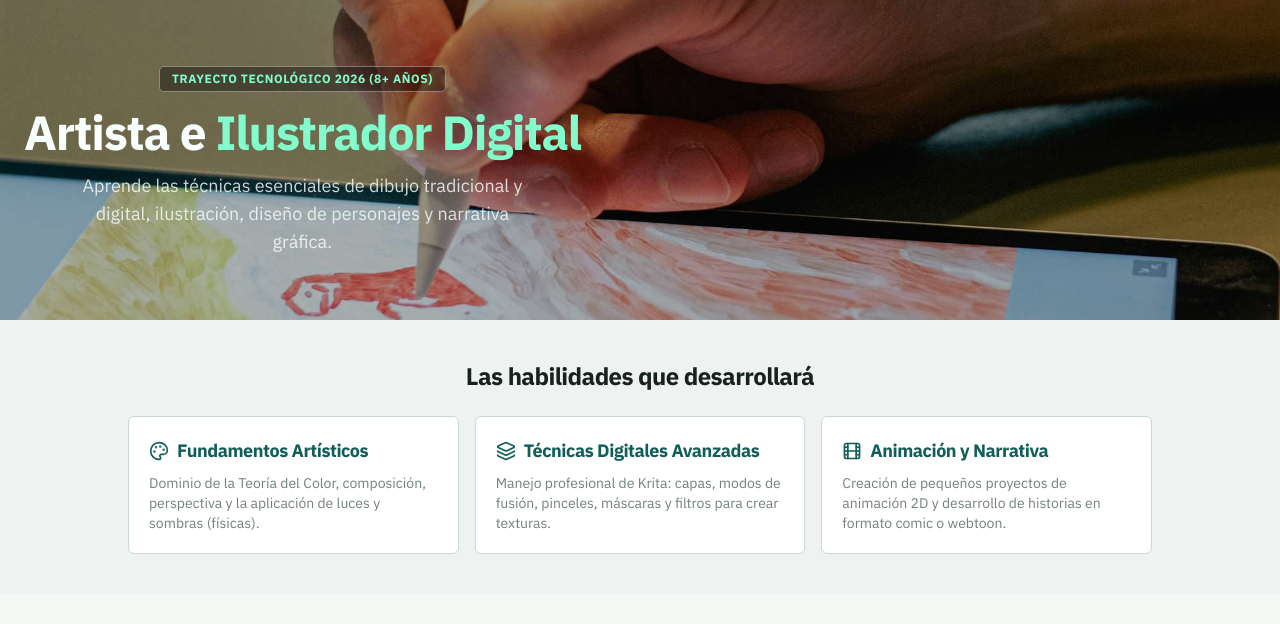
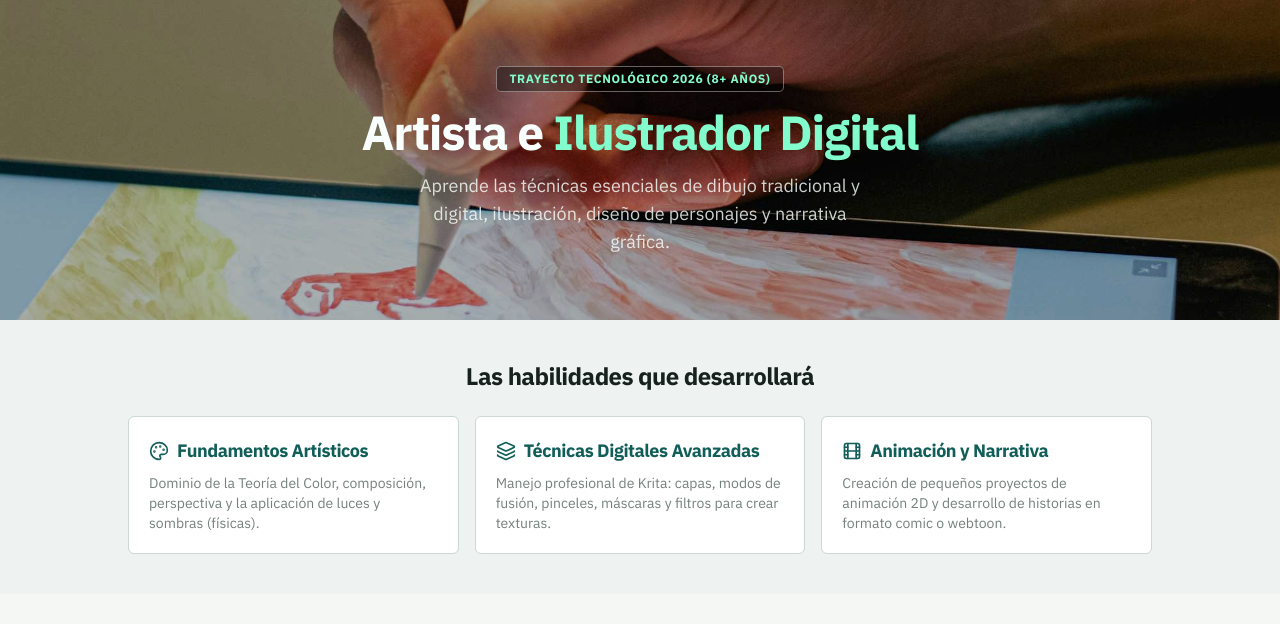
Before and after one commit to RealLotex/cerebroscreativoswebsite, a website: page arte-digital.html in a window 1280 px wide. Shown: the top 624 px of the page. Drawn offline with nearby package versions, Linux system fonts and the light colour scheme.

Commit message:
Centrar texto de heroes en todos los trayectos

```diff
--- a/brand-theme.css
+++ b/brand-theme.css
@@ -159,14 +159,29 @@ body.proposal-light header > .max-w-7xl > .relative.z-10 .text-shadow-md {
 }
 
 /* Trajectory detail heroes: dark image treatment, light copy; sections below stay light. */
+body.detail-light header {
+  text-align: center !important;
+}
+
+body.detail-light header > .relative.z-10 {
+  width: 100%;
+  margin-left: auto;
+  margin-right: auto;
+  text-align: center !important;
+}
+
 body.detail-light header h1,
 body.detail-light header h2,
 body.detail-light header h3 {
   color: #f8fffc !important;
+  text-align: center !important;
 }
 
 body.detail-light header p {
   color: rgba(248, 255, 252, 0.90) !important;
+  margin-left: auto !important;
+  margin-right: auto !important;
+  text-align: center !important;
 }
 
 body.detail-light header .text-brand-accent {
```
